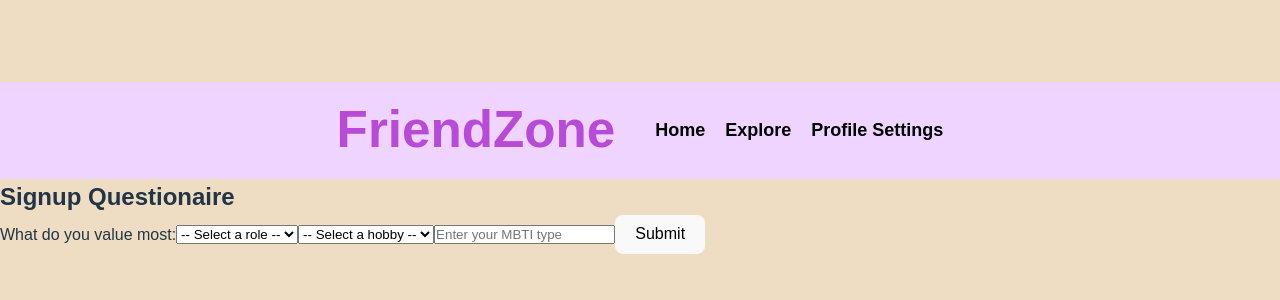
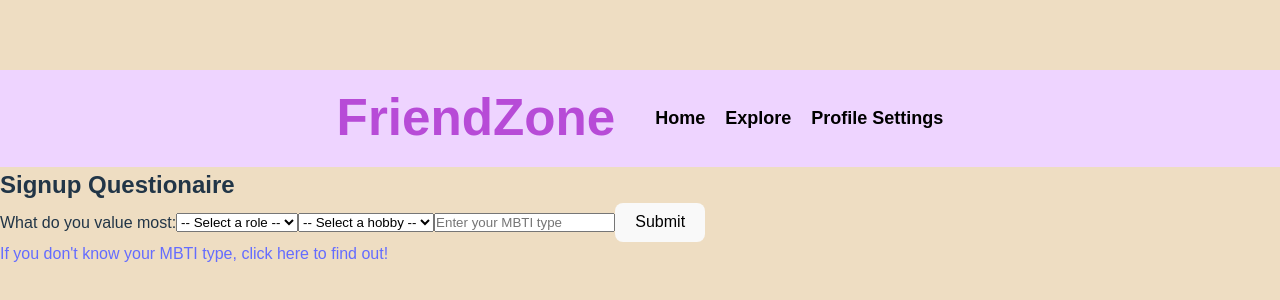
Before and after one commit to ishagoyalia/H4H2026, a React (Vite) app in the folder FriendZone/: page /signup in a window 1280 px wide. Shown: the part 232-532 px from the top of the page. Built offline with nearby package versions, Linux system fonts and the light colour scheme.

Commit message:
Added a link for MBTI

```diff
--- a/FriendZone/src/components/signup.jsx
+++ b/FriendZone/src/components/signup.jsx
@@ -90,7 +90,10 @@ export default function signup() {
                 onChange={(e) => setMBTI(e.target.value)}
                 required
             />
+
             <Link to="/"><button type="Submit" onClick={handleSubmit}> Submit </button></Link>
+            <p> </p>
+            <Link to="https://www.16personalities.com/free-personality-test" target="_blank">If you don't know your MBTI type, click here to find out!</Link>
         </div>
     )
 }
```
